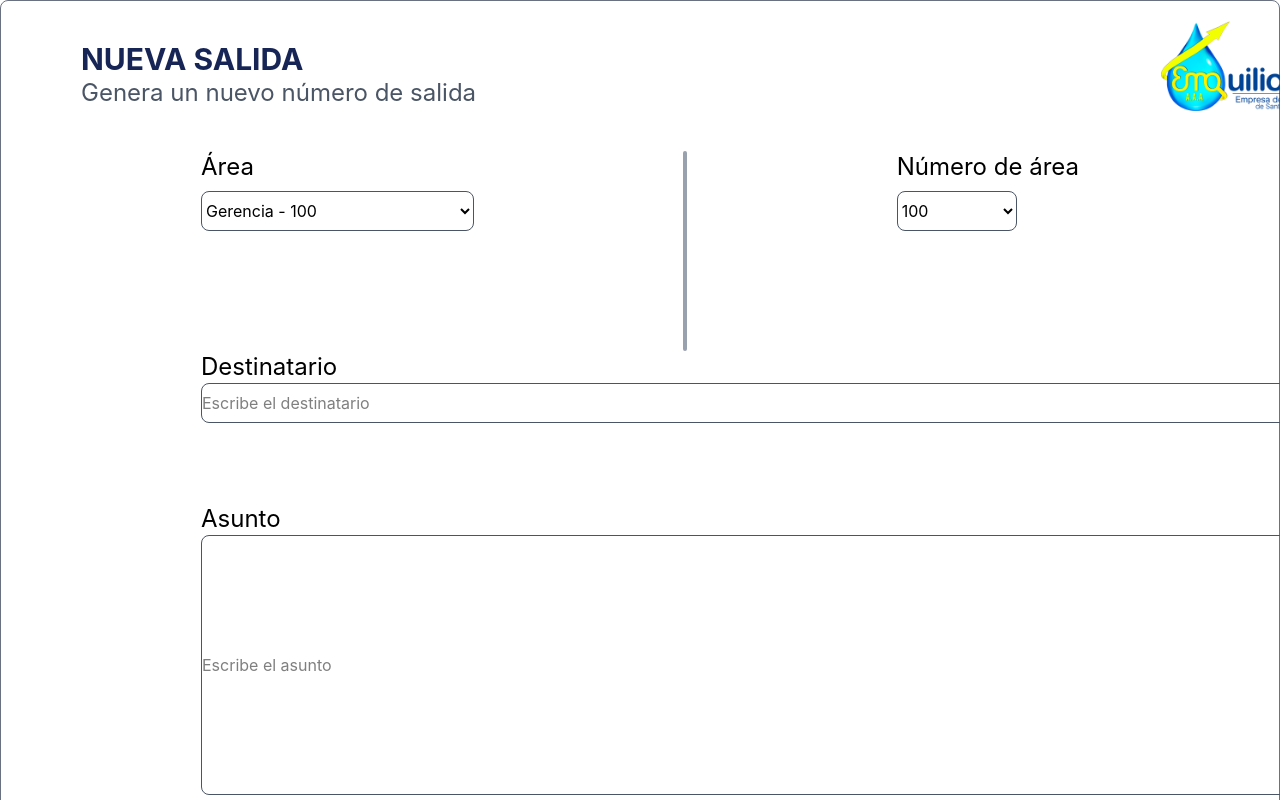
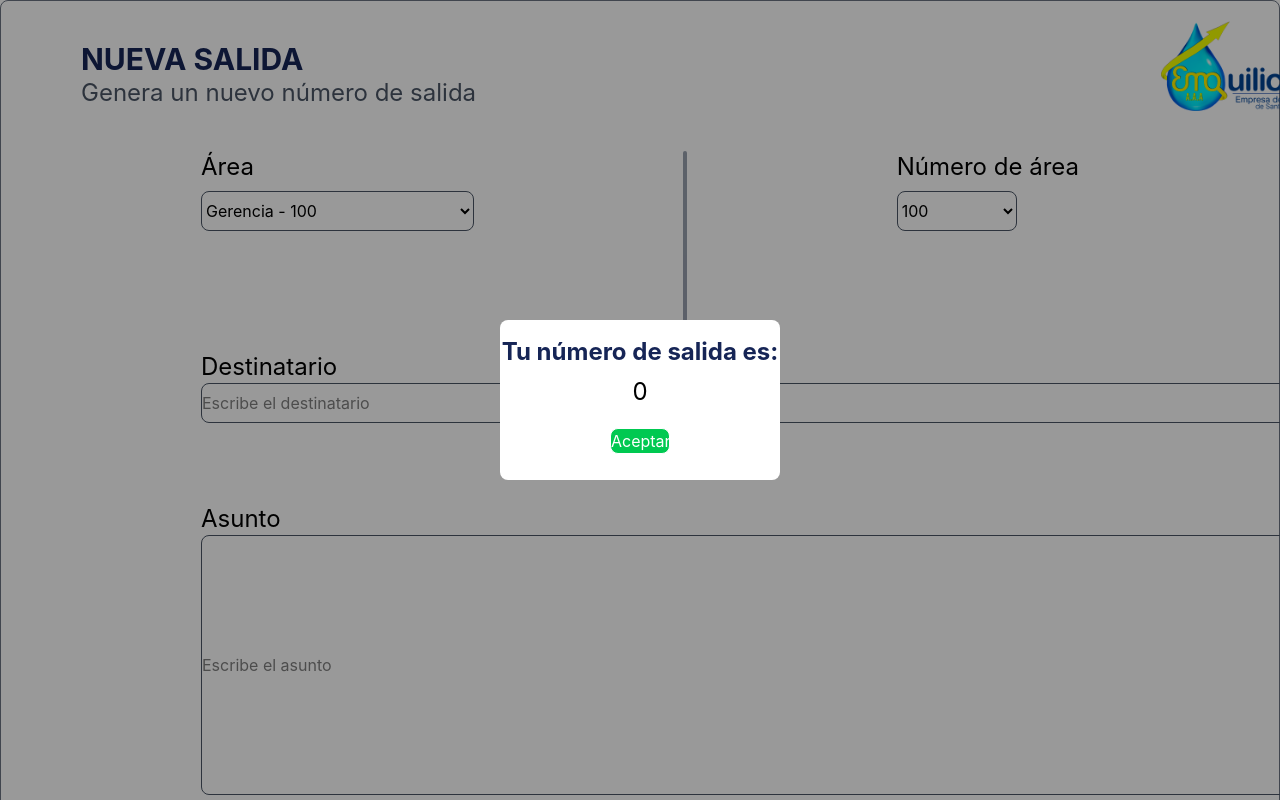
Before and after one commit to steelk28/Recepcion, an Angular app: page /new-number in a window 1280 px wide. Shown: the top 800 px of the page. Built offline with nearby package versions, Linux system fonts and the light colour scheme.

Commit message:
Creando los datos de la tabla

```diff
--- a/src/app/home/home.html
+++ b/src/app/home/home.html
@@ -37,7 +37,7 @@
 
     <table class="w-full min-w-[900px] border-collapse">
 
-        <!-- ENCABEZADO -->
+        <!-- ENCABEZADO DE LA TABLA -->
         <thead>
             <tr class="bg-blue-100 h-13">
 
@@ -67,12 +67,49 @@
 
                 <th class="text-blue-800 font-bold text-center px-4 py-2">
                     Acciones
+
                 </th>
 
             </tr>
         </thead>
 
+     <!-- Datos de la tabla-->
+        <tbody>
+            @for (outbound of outbounds; track outbound.id) {
+                <tr>
+                    <td class="text-center px-4 py-2">
+                        {{ outbound.num_area }}
+                    </td>
+                    <td class="text-center px-4 py-2">
+                        {{ outbound.consecutive }}
+                    </td>
+                    <td class="text-center px-4 py-2">
+                        {{ outbound.date }}
+                    </td>
+                    <td class="text-center px-4 py-2">
+                        {{ outbound.addressee }}
+                    </td>
+                    <td class="text-center px-4 py-2">
+                        {{ outbound.description }}
+                    </td>
+                    <td class="text-center px-4 py-2">
+                        {{ outbound.area }}
+                    </td>
+                    <td class="text-center px-4 py-2" >
+                        <button type="button">
+                            ⋮
+                        </button>
+                    </td>
+
+                </tr>
+            }
+        </tbody>
+
    </table>
+
+
+
+
 
 </div>
         <!--    <div class="border border-sky-500 h-100   "> md:w-340 h-100 ml-4 md:ml-10 mr-2 mt-3
--- a/src/app/new-number/new-number.html
+++ b/src/app/new-number/new-number.html
@@ -68,18 +68,33 @@
 
     <div class="flex flex-col md:flex-row my-10 gap-140">
         <div class="bg-red-500 w-20 h-10 rounded-[8px] mb-10 ml-100 ">
-            <a routerLinkO="/home" href="" class="" >
+            <a routerLinkO="/home" href="" class="">
                 <p class="text-white text-center mt-2  ">Cancelar</p>
             </a>
         </div>
 
-        <div class="bg-green-500 w-30 h-10 rounded-[8px]" >
-            <a href=""  >
-                <p class="text-white text-center mt-2" >Crear número</p>
-            </a>
+        <div class="bg-green-500 w-30 h-10 rounded-[8px]" (click)="createNumber()">
+
+            <p class="text-white text-center mt-2">Crear número</p>
+
         </div>
     </div>
 
+    @if(showModal){
+    <div class="fixed inset-0 bg-black/40 flex items-center justify-center ">
+        <div class=" flex flex-col items-center bg-white w-70 h-40  rounded-[8px] ">
+
+            <h1 class="mb-2 text-blue-950 text-2xl font-bold mt-4 ">Tu número de salida es:</h1>
+            <p class="text-center mb-5 text-2xl">
+                {{numberCreate}}
+            </p>
+<!--  routerLink="/home"-->
+            <button type="button" (click)="closeNumber()" class="text-center border bg-green-500 rounded-[8px] text-white w-15"> Aceptar </button>
+
+        </div>
 
 
+    </div>
+    }
+
 </div>
--- a/src/app/new-number/new-number.ts
+++ b/src/app/new-number/new-number.ts
@@ -13,4 +13,24 @@ export class NewNumber {
 
   Salidas = [];
 
+
+
+  //código para la pantalla emergente
+  showModal = true;
+
+  numberCreate: number = 0;
+
+  createNumber(){
+    this.numberCreate = 125;
+
+    this.showModal = true;
+
+   document.body.style.overflow = 'hidden';
+  }
+
+  closeNumber(){
+    this.showModal = false;
+    document.body.style.overflow = '';
+  }
+
 }
```
